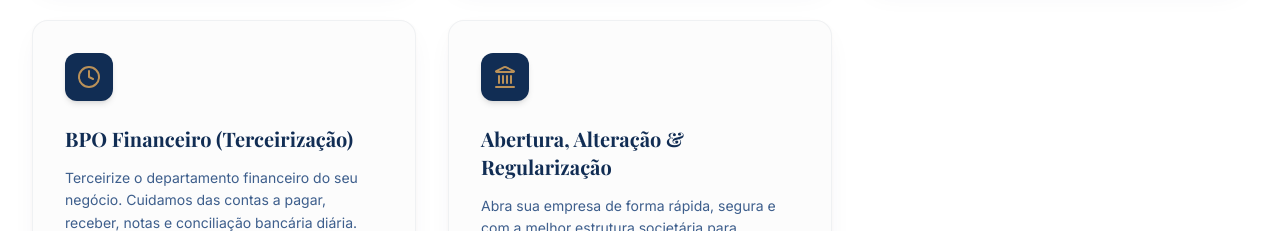
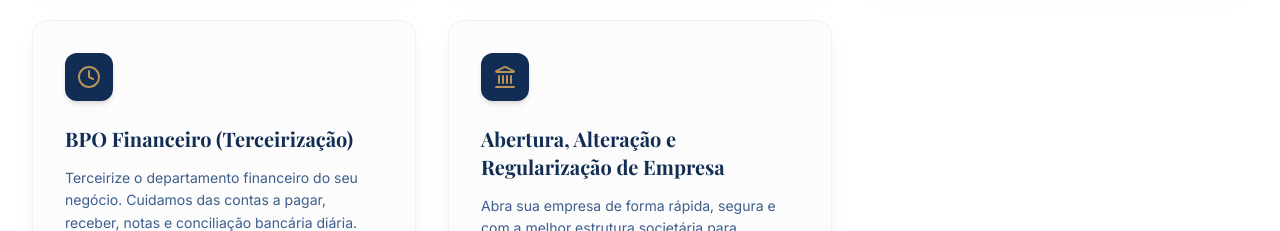
Before and after one commit to heraldo-contador/SITE-CONTABILIDADE, a React (Vite) app: page / in a window 1280 px wide. Shown: the part 1700-1931 px from the top of the page. Built offline with nearby package versions, Linux system fonts and the light colour scheme; a web font is replaced by a local one.

Commit message:
feat(services): rename societario service title
Update service name to "Abertura, Alteração e Regularização de Empresa" for better clarity and SEO across the platform.

```diff
--- a/src/App.tsx
+++ b/src/App.tsx
@@ -86,7 +86,7 @@ export default function App() {
     const mockServices = [
       'Contabilidade Consultiva',
       'Gestão Fiscal & Planejamento Tributário',
-      'Abertura, Alteração & Regularização',
+      'Abertura, Alteração e Regularização de Empresa',
       'BPO Financeiro (Terceirização)',
     ];
     const mockRevenues = ['10k-50k', '50k-100k', 'above-100k', 'below-10k'];
--- a/src/data.ts
+++ b/src/data.ts
@@ -59,7 +59,7 @@ export const SERVICES: Service[] = [
   },
   {
     id: 'societario',
-    title: 'Abertura, Alteração & Regularização',
+    title: 'Abertura, Alteração e Regularização de Empresa',
     category: 'societario',
     description: 'Abra sua empresa de forma rápida, segura e com a melhor estrutura societária para proteção patrimonial e eficiência fiscal.',
     longDescription: 'Facilitamos todo o processo burocrático de abertura, alteração de contratos ou encerramento de empresas. Analisamos a melhor natureza jurídica (LTDA, SLU, S/A) e as atividades (CNAEs) ideais para garantir que você não pague impostos desnecessários desde a concepção do negócio. Também atuamos na blindagem e acordos de sócios.',
```
